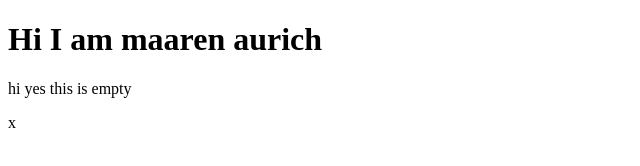
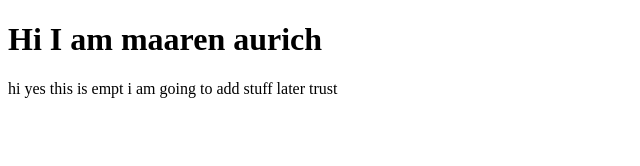
Before and after one commit to SSoggyTacoMan/portfolio, a plain HTML site: page index.html in a window 1280 px wide. Shown: the whole page, without its empty margins (0-640 px from the left). Drawn offline with Linux system fonts and the light colour scheme.

Commit message:
add info about me adding stuff later

```diff
--- a/index.html
+++ b/index.html
@@ -7,6 +7,6 @@
 </head>
 <body>
     <h1>Hi I am maaren aurich</h1>
-    <p>hi yes this is empty</p>
+    <p>hi yes this is empt i am going to add stuff later trust</p>
 </body>
-</html>x
+</html>
```
